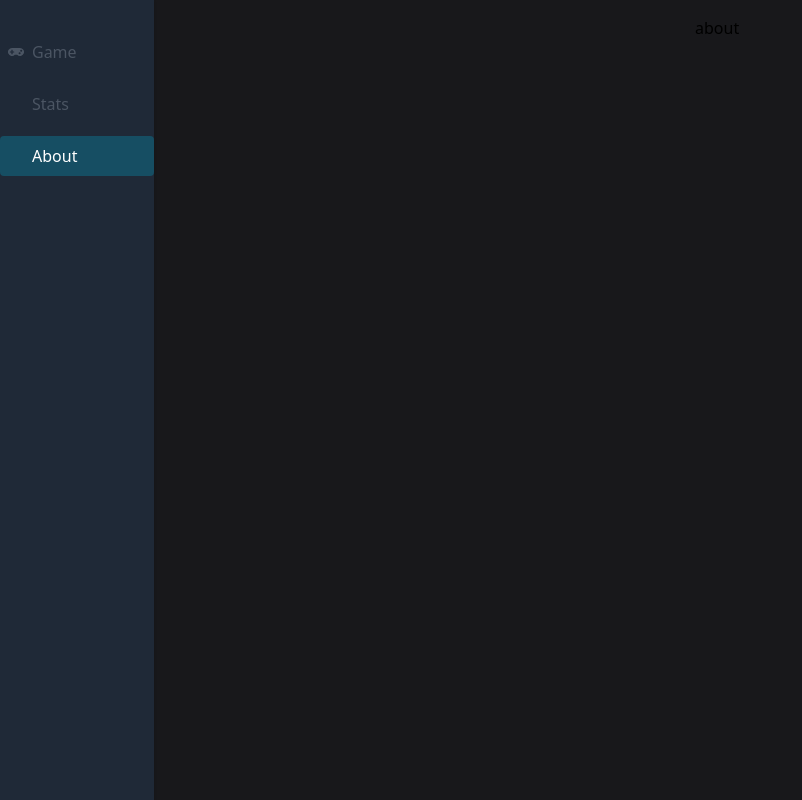
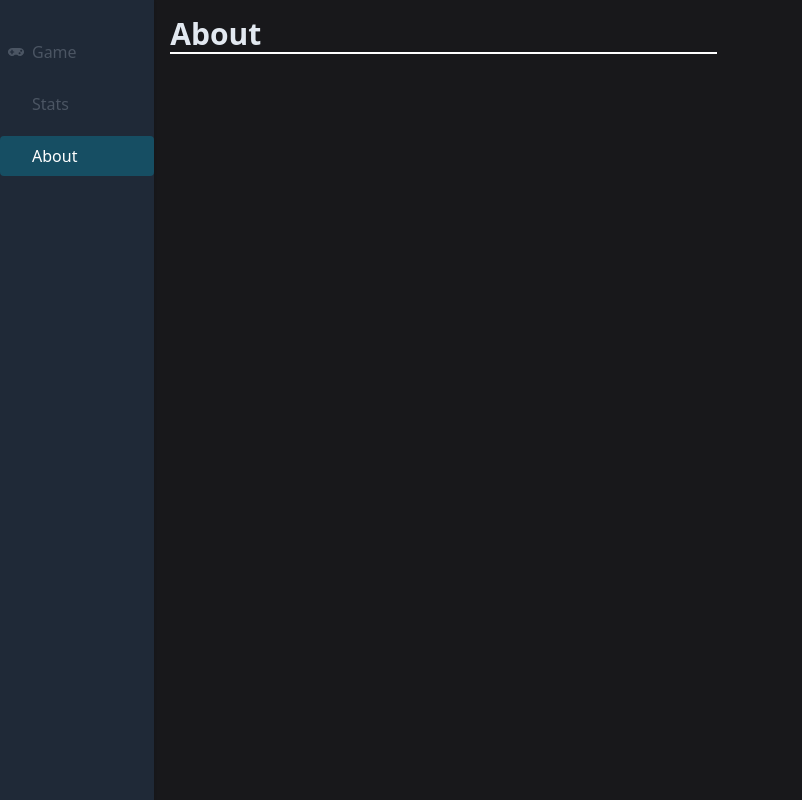
Before and after one commit to fabiancgc12/react-sudoku, a React (Vite) app: page /about in a window 1280 px wide. Shown: the whole page, without its empty margins (0-802 px from the left). Built offline with nearby package versions, Linux system fonts and the light colour scheme; some icons are missing.

Commit message:
creating h1

```diff
--- a/src/pages/aboutPage/AboutPage.tsx
+++ b/src/pages/aboutPage/AboutPage.tsx
@@ -5,8 +5,8 @@ import React from "react";
 
 export function AboutPage(){
     return (
-        <div className={"grid place-items-center"}>
-            about
+        <div>
+            <h1 className="font-bold text-slate-200 text-3xl border-b-2 border-white mb-4 w-2/4">About</h1>
         </div>
     )
 }
--- a/src/pages/statsPage/StatsPage.tsx
+++ b/src/pages/statsPage/StatsPage.tsx
@@ -4,6 +4,7 @@ import {Stats} from "@/components/stats/stats";
 export function StatsPage(){
     return (
         <div className={""}>
+            <h1 className="font-bold text-slate-200 text-3xl border-b-2 border-white mb-4 w-2/4">Statistics</h1>
             <Stats/>
         </div>
     )
```
